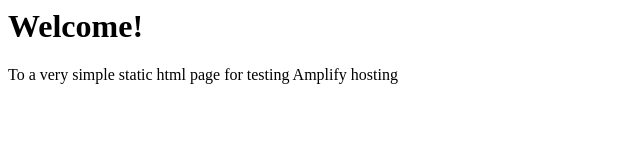
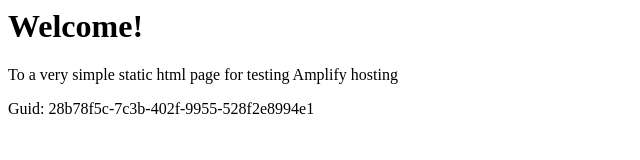
Before and after one commit to aws-aemilia-cmh/Github-PR-Commit-Integration-Test-DoNotTouch-v0-preprod-us-east-2, a website: page src/index.html in a window 1280 px wide. Shown: the whole page, without its empty margins (0-640 px from the left). Drawn offline with Linux system fonts and the light colour scheme.

Commit message:
commit from integ tests

```diff
--- a/src/index.html
+++ b/src/index.html
@@ -1,3 +1,5 @@
+
+
 <html lang="en">
 
 <head>
@@ -10,6 +12,6 @@
 <body>
     <h1>Welcome!</h1>
     <p>To a very simple static html page for testing Amplify hosting</p>
-</body>
+    <p>Guid: 28b78f5c-7c3b-402f-9955-528f2e8994e1</p></body>
 
 </html>
```
